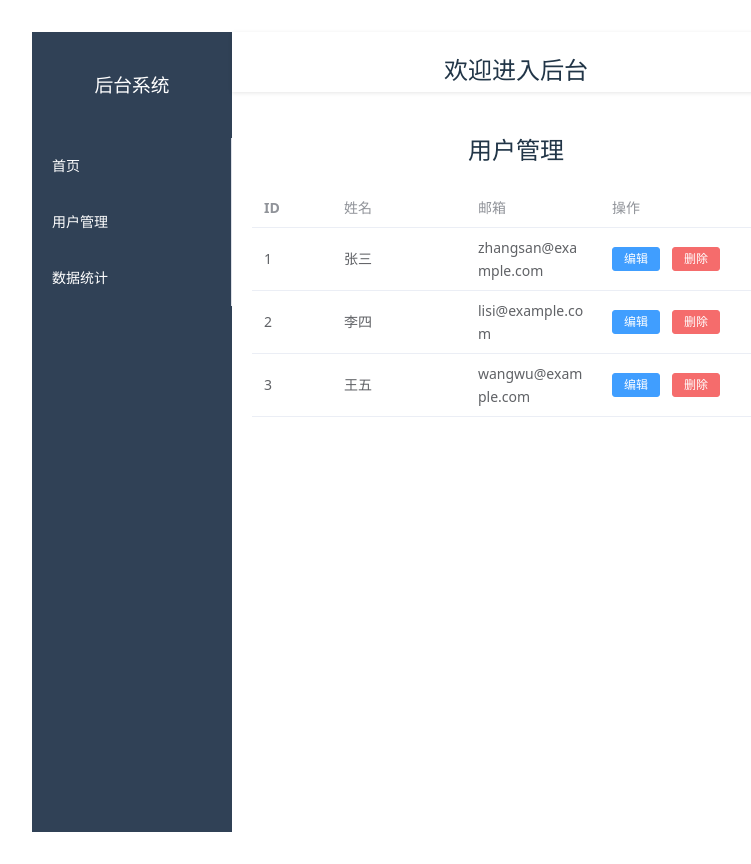
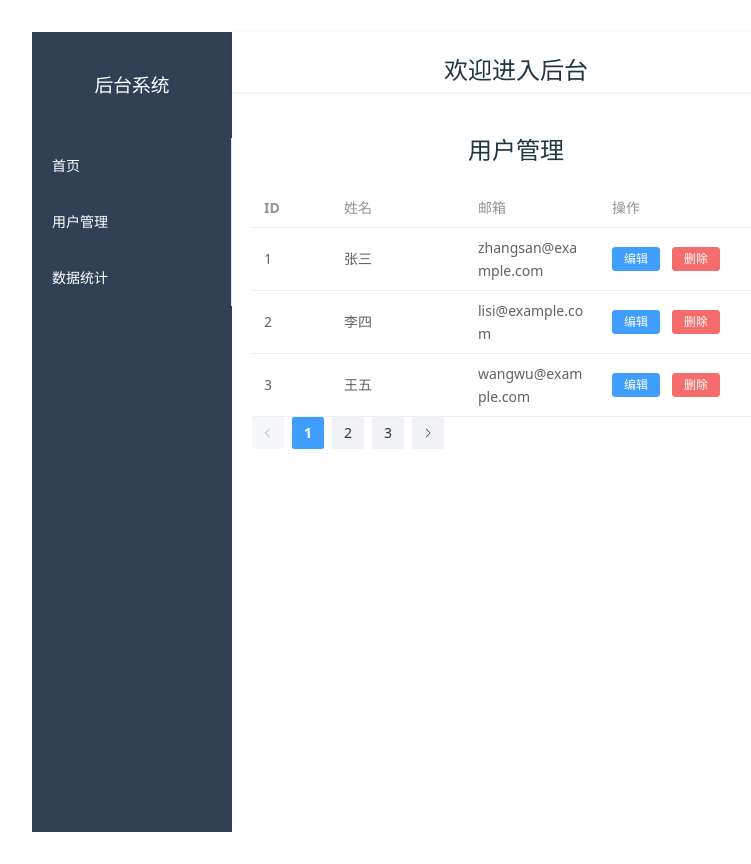
Before and after one commit to jialigit2/my-admin, a Vue app: page /users in a window 1280 px wide. Shown: the whole page, without its empty margins (224-975 px from the left). Built offline with nearby package versions, Linux system fonts and the light colour scheme.

Commit message:
page feature

```diff
--- a/src/views/Users.vue
+++ b/src/views/Users.vue
@@ -1,7 +1,7 @@
 <template>
   <div>
     <h2>用户管理</h2>
-    <el-table :data="users" style="width: 100%">
+    <el-table :data="pagedUsers" style="width: 100%">
       <el-table-column prop="id" label="ID" width="80" />
       <el-table-column prop="name" label="姓名" />
       <el-table-column prop="email" label="邮箱" />
@@ -12,17 +12,42 @@
         </template>
       </el-table-column>
     </el-table>
+
+    <!-- 分页 -->
+    <el-pagination
+      background
+      layout="prev, pager, next"
+      :total="users.length"
+      :page-size="pageSize"
+      @current-change="handlePageChange"
+    />
   </div>
 </template>
 
 <script setup>
-import { ref } from 'vue'
+import { ref, computed } from 'vue'
 
 const users = ref([
   { id: 1, name: '张三', email: 'zhangsan@example.com' },
   { id: 2, name: '李四', email: 'lisi@example.com' },
   { id: 3, name: '王五', email: 'wangwu@example.com' },
+  { id: 4, name: '赵六', email: 'zhaoliu@example.com' },
+  { id: 5, name: '钱七', email: 'qianqi@example.com' },
+  { id: 6, name: '孙八', email: 'sunba@example.com' },
+  { id: 7, name: '周九', email: 'zhoujiu@example.com' },
 ])
+
+const pageSize = 3
+const currentPage = ref(1)
+
+const pagedUsers = computed(() => {
+  const start = (currentPage.value - 1) * pageSize
+  return users.value.slice(start, start + pageSize)
+})
+
+const handlePageChange = (page) => {
+  currentPage.value = page
+}
 
 const editUser = (user) => {
   console.log('编辑用户:', user)
```
